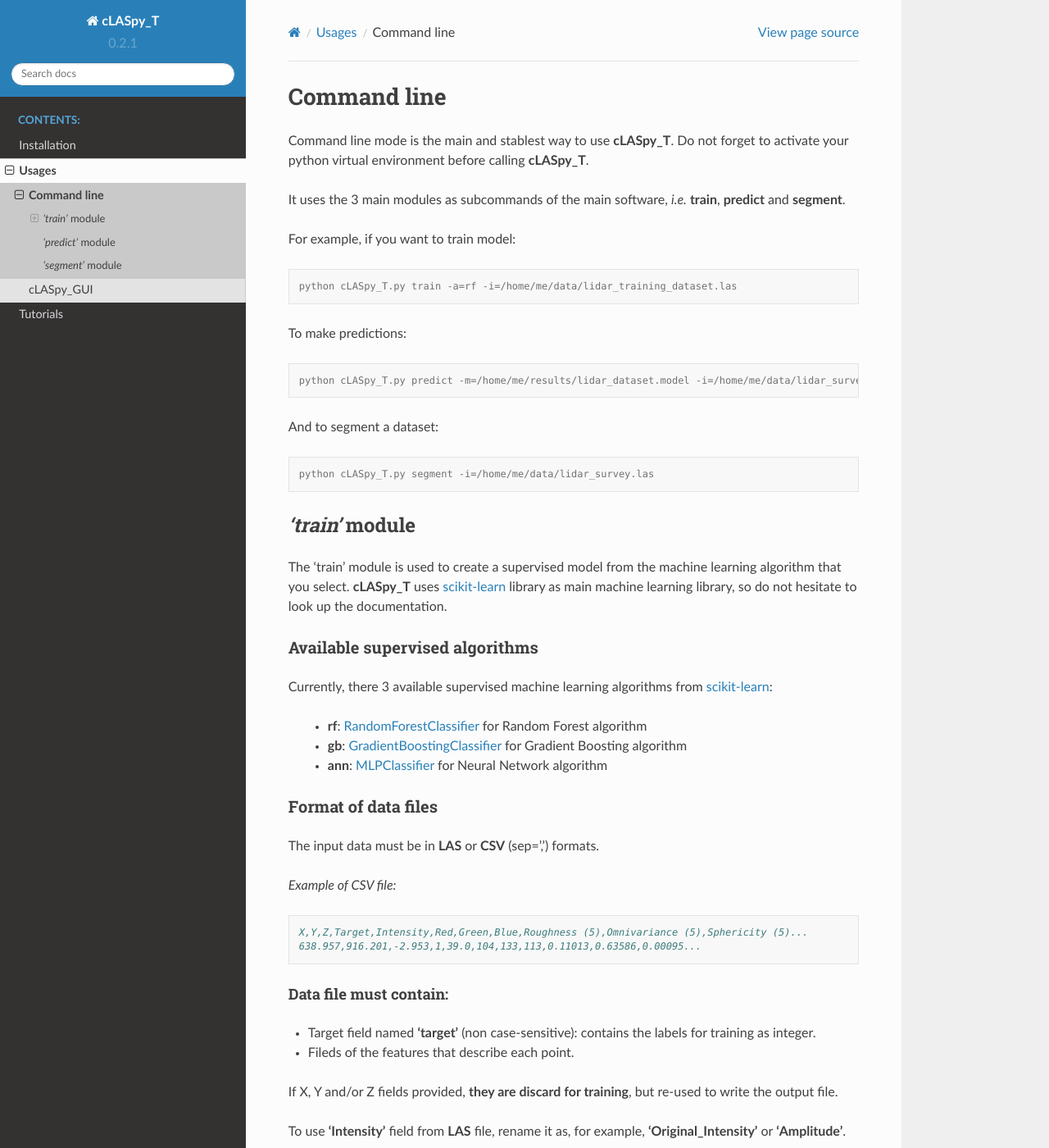
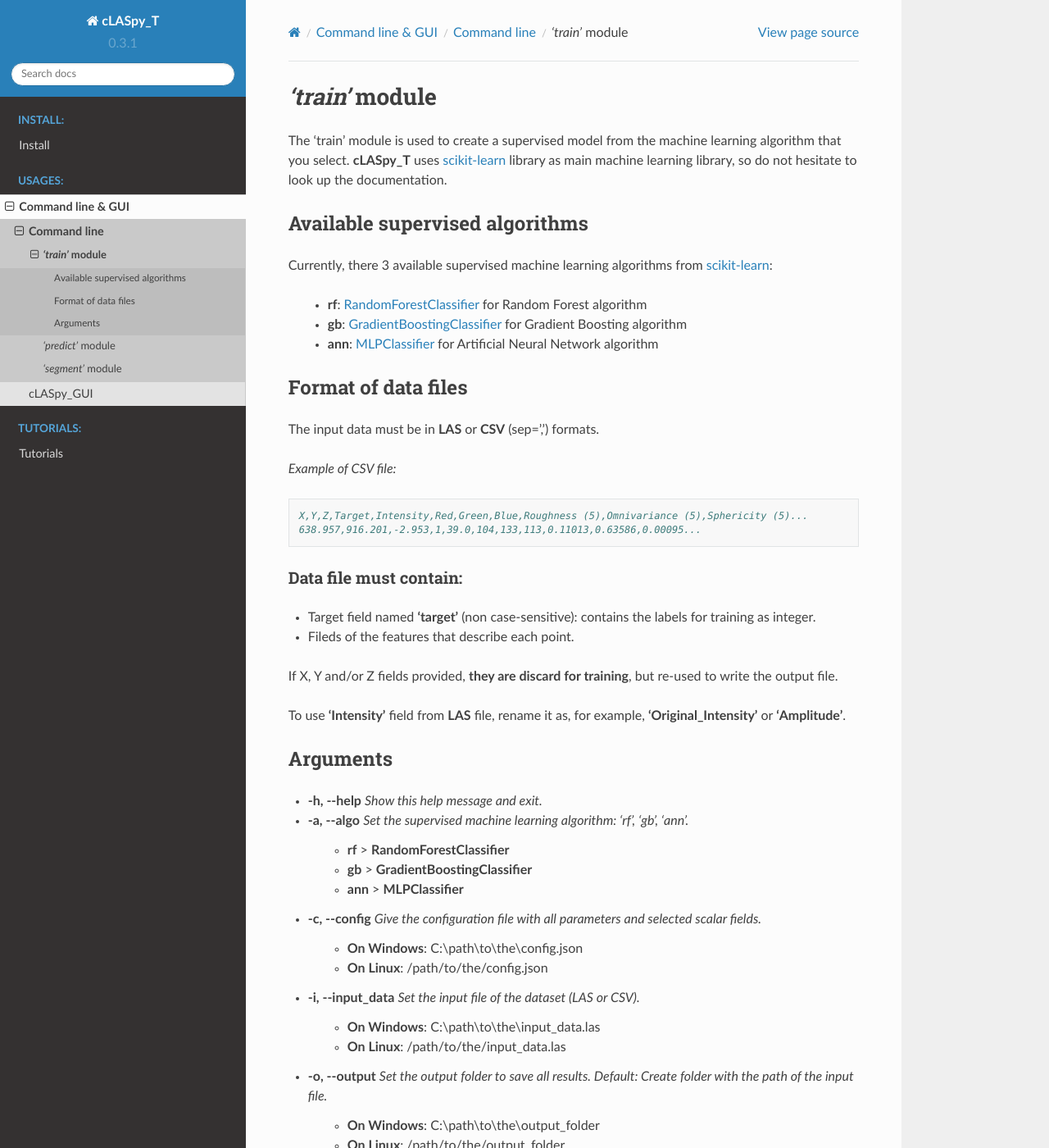
Before and after one commit to TrickyPells/cLASpy_T, a Sphinx documentation site: the page built from docs/source/usage/cmd/cmdline_train.rst, in a window 1280 px wide and 1400 px high. Shown: the whole window at 82% size. Built offline with Sphinx 7.4.7 and the Read the Docs theme 2.0.0, drawn with Linux system fonts in a browser that asks for light colours; some of the changed text lies outside the part shown.

```diff
--- a/docs/source/conf.py
+++ b/docs/source/conf.py
@@ -9,8 +9,8 @@
 project = 'cLASpy_T'
 copyright = '2023, Xavier PELLERIN LE BAS'
 author = 'Xavier PELLERIN LE BAS'
-release = '0.2'
-version = '0.2.1'
+release = '0.3'
+version = '0.3.1'
 
 rst_epilog = """
 .. |claspyt| replace:: **cLASpy_T**
--- /dev/null
+++ b/docs/source/usage/cmd/cmdline_predict.rst
@@ -0,0 +1,2 @@
+*'predict'* module
+===================
--- /dev/null
+++ b/docs/source/usage/cmd/cmdline_segment.rst
@@ -0,0 +1,2 @@
+*'segment'* module
+===================
--- a/docs/source/usage/command_line.rst
+++ b/docs/source/usage/cmd/cmdline_train.rst
@@ -1,29 +1,3 @@
-Command line
-************
-
-Command line mode is the main and stablest way to use |claspyt|. Do not forget to activate your python virtual environment before calling |claspyt|.
-
-It uses the 3 main modules as subcommands of the main software, *i.e.* :command:`train`, :command:`predict` and :command:`segment`.
-
-For example, if you want to train model:
-
-.. code-block:: console
-
-  python cLASpy_T.py train -a=rf -i=/home/me/data/lidar_training_dataset.las
-
-To make predictions:
-
-.. code-block:: console
-
-  python cLASpy_T.py predict -m=/home/me/results/lidar_dataset.model -i=/home/me/data/lidar_survey.las
-
-And to segment a dataset:
-
-.. code-block:: console
-
-  python cLASpy_T.py segment -i=/home/me/data/lidar_survey.las
-
-
 *'train'* module
 ================
 
@@ -38,7 +12,7 @@ Currently, there 3 available supervised machine learning algorithms from `scikit
 
   * :command:`rf`: `RandomForestClassifier <https://scikit-learn.org/stable/modules/generated/sklearn.ensemble.RandomForestClassifier.html#sklearn.ensemble.RandomForestClassifier>`_ for Random Forest algorithm
   * :command:`gb`: `GradientBoostingClassifier <https://scikit-learn.org/stable/modules/generated/sklearn.ensemble.GradientBoostingClassifier.html#sklearn.ensemble.GradientBoostingClassifier>`_ for Gradient Boosting algorithm
-  * :command:`ann`: `MLPClassifier <https://scikit-learn.org/stable/modules/generated/sklearn.neural_network.MLPClassifier.html#sklearn.neural_network.MLPClassifier>`_ for Neural Network algorithm
+  * :command:`ann`: `MLPClassifier <https://scikit-learn.org/stable/modules/generated/sklearn.neural_network.MLPClassifier.html#sklearn.neural_network.MLPClassifier>`_ for Artificial Neural Network algorithm
 
 Format of data files
 --------------------
@@ -53,7 +27,7 @@ The input data must be in **LAS** or **CSV** (sep=',') formats.
   638.957,916.201,-2.953,1,39.0,104,133,113,0.11013,0.63586,0.00095...
 
 Data file must contain:
-^^^^^^^^^^^^^^^^^^^^^^^
+~~~~~~~~~~~~~~~~~~~~~~~
 
 * Target field named **'target'** (non case-sensitive): contains the labels for training as integer.
 * Fileds of the features that describe each point.
@@ -78,19 +52,19 @@ Arguments
 - :command:`-c, --config`
   *Give the configuration file with all parameters and selected scalar fields.*
 
-    * **On Windows**: C:\path\to\the\config.json
+    * **On Windows**: C:\\path\\to\\the\\config.json
     * **On Linux**: /path/to/the/config.json
 
 - :command:`-i, --input_data`
   *Set the input file of the dataset (LAS or CSV).*
 
-    * **On Windows**: C:\path\to\the\input_data.las
+    * **On Windows**: C:\\path\\to\\the\\input_data.las
     * **On Linux**: /path/to/the/input_data.las
 
 - :command:`-o, --output`
   *Set the output folder to save all results. Default: Create folder with the path of the input file.*
 
-    * **On Windows**: C:\path\to\the\output_folder
+    * **On Windows**: C:\\path\\to\\the\\output_folder
     * **On Linux**: /path/to/the/output_folder
 
 - :command:`-f, --features`
@@ -149,12 +123,3 @@ Arguments
 
 - :command:`--train_r`
   *Set the train ratio as float [0.0 - 1.0] to split data into train and test datasets. Default: 0.5.*
-
-
-*'predict'* module
-===================
-
-
-
-*'segment'* module
-===================
```
Also changed, not shown: docs/source/index.rst (+15 -10 lines), docs/source/install/install.rst (added, +11 -0 lines), docs/source/install/linux.rst (added, +71 -0 lines), docs/source/install/python3.rst (added, +8 -0 lines), docs/source/install/windows.rst (added, +74 -0 lines), docs/source/installation.rst (deleted, +0 -163 lines), docs/source/usage/cmd/cmdline.rst (added, +32 -0 lines), docs/source/usage/usage.rst (+8 -6 lines), .readthedocs.yaml, docs/source/usage/gui/gui.rst (renamed from docs/source/usage/gui.rst), 2 other files.
